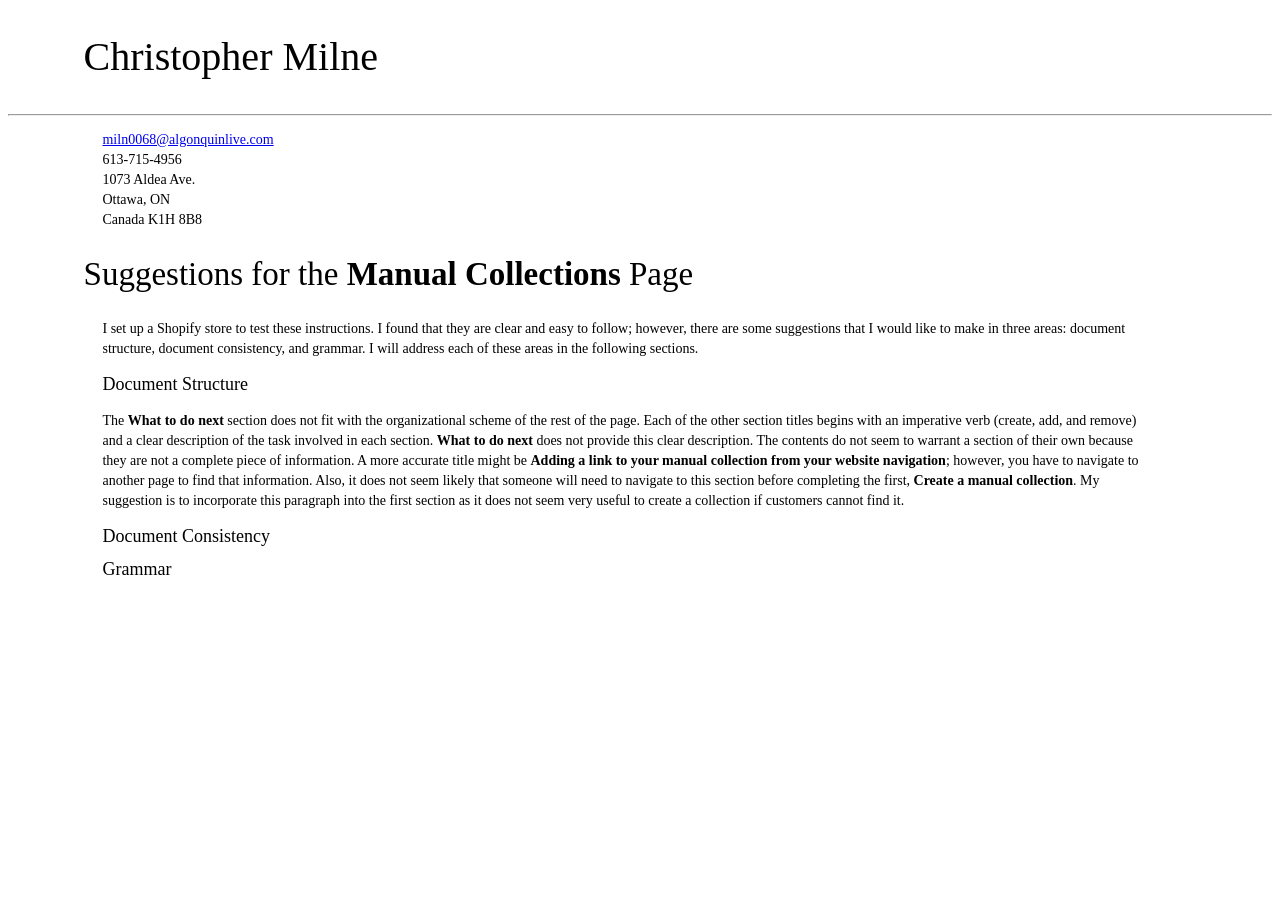
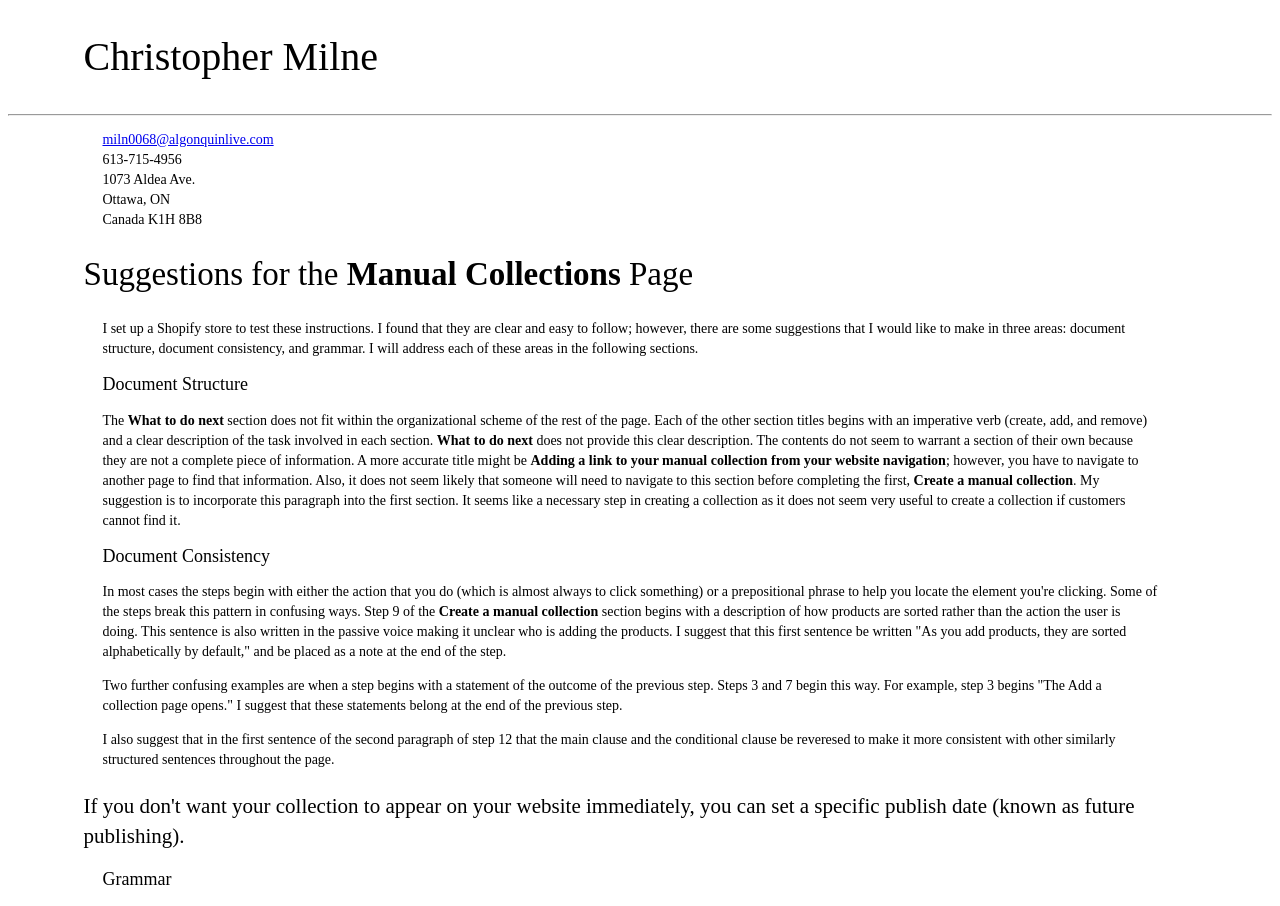
Before and after one commit to chris-milne/chris-milne.github.io, a Jekyll site: the page built from index.html, in a window 1280 px wide. Built offline with Jekyll 4.4.1, drawn with Linux system fonts in a browser that asks for light colours.

Commit message:
Update index.html

```diff
--- a/index.html
+++ b/index.html
@@ -15,14 +15,14 @@ K1H 8B8</p>
 	<h2>Suggestions for the <b>Manual Collections</b> Page</h2>
 	<p>I set up a Shopify store to test these instructions. I found that they are clear and easy to follow; however, there are some suggestions that I would like to make in three areas: document structure, document consistency, and grammar. I will address each of these areas in the following sections.</p>
 	<h3>Document Structure</h3>
-	<p>The <b>What to do next</b> section does not fit with the organizational scheme of the rest of the page. Each of the other section titles begins with an imperative verb (create, add, and remove) and a clear description of the task involved in each section. <b>What to do next</b> does not provide this clear description. The contents do not seem to warrant a section of their own because they are not a complete piece of information. A more accurate title might be <b>Adding a link to your manual collection from your website navigation</b>; however, you have to navigate to another page to find that information. Also, it does not seem likely that someone will need to navigate to this section before completing the first, <b>Create a manual collection</b>. My suggestion is to incorporate this paragraph into the first section as it does not seem very useful to create a collection if customers cannot find it.</p>
-	<p></p>
-	<p></p>
+	<p>The <b>What to do next</b> section does not fit within the organizational scheme of the rest of the page. Each of the other section titles begins with an imperative verb (create, add, and remove) and a clear description of the task involved in each section. <b>What to do next</b> does not provide this clear description. The contents do not seem to warrant a section of their own because they are not a complete piece of information. A more accurate title might be <b>Adding a link to your manual collection from your website navigation</b>; however, you have to navigate to another page to find that information. Also, it does not seem likely that someone will need to navigate to this section before completing the first, <b>Create a manual collection</b>. My suggestion is to incorporate this paragraph into the first section. It seems like a necessary step in creating a collection as it does not seem very useful to create a collection if customers cannot find it.</p>
+
 
 	<h3>Document Consistency</h3>
-		<p></p>
-	<p></p>
-	<p></p>
+	<p>In most cases the steps begin with either the action that you do (which is almost always to click something) or a prepositional phrase to help you locate the element you're clicking. Some of the steps break this pattern in confusing ways. Step 9 of the <b>Create a manual collection</b> section begins with a description of how products are sorted rather than the action the user is doing. This sentence is also written in the passive voice making it unclear who is adding the products. I suggest that this first sentence be written "As you add products, they are sorted alphabetically by default," and be placed as a note at the end of the step.</p>
+	<p>Two further confusing examples are when a step begins with a statement of the outcome of the previous step. Steps 3 and 7 begin this way. For example, step 3 begins "The Add a collection page opens." I suggest that these statements belong at the end of the previous step.</p>
+	<p>I also suggest that in the first sentence of the second paragraph of step 12 that the main clause and the conditional clause be reveresed to make it more consistent with other similarly structured sentences throughout the page.</p>
+	<blockquote>If you don't want your collection to appear on your website immediately, you can set a specific publish date (known as future publishing).</blockquote>
 
 	<h3>Grammar</h3>
 		<p></p>
```
